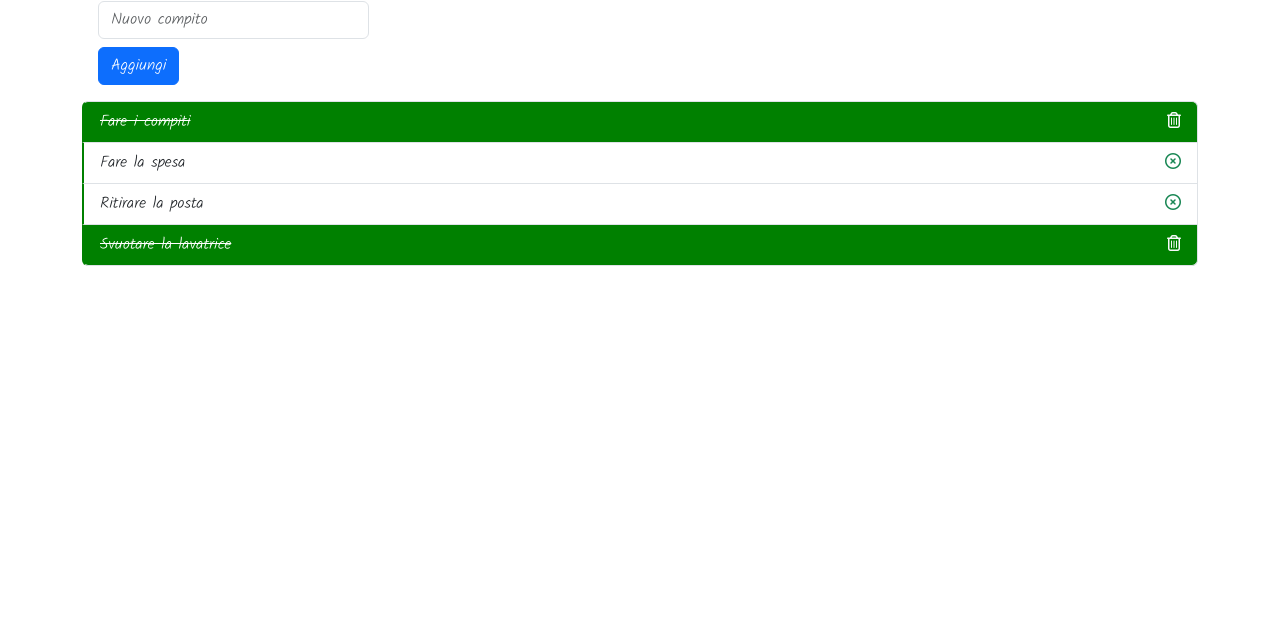
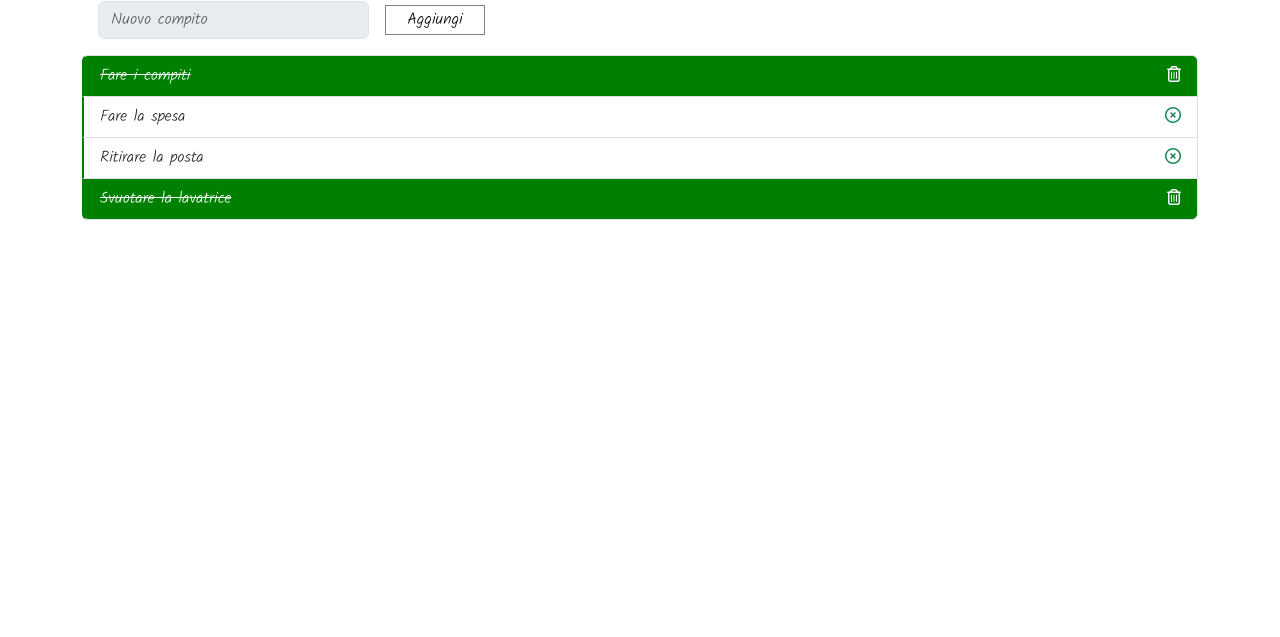
Before and after one commit to ericaostini/vue-todolist, a plain HTML site: page index.html in a window 1280 px wide. Shown: the part 163-800 px from the top of the page. Drawn offline with nearby package versions, Linux system fonts and the light colour scheme.

Commit message:
style button

```diff
--- a/css/style.css
+++ b/css/style.css
@@ -29,3 +29,17 @@ header img{
     width: 100px;
     padding-left: 10px;
 }
+.mybtn {
+    width: 100px;
+    height: 30px;
+    cursor: pointer;
+    background: transparent;
+    border: 1px solid grey;
+    outline: none;
+  }
+  .mybtn:hover {
+    transition: 1s ease-in-out;
+    background: green;
+    border: 2px solid black;
+    color: white;
+  }
--- a/index.html
+++ b/index.html
@@ -19,9 +19,9 @@
                     <img src="img/penImg.png" alt="pen">
                 </div>
                 <div class="align-items-center justify-content-between">
-                    <div class="m-3 text-start">
-                        <input type="text" class="form-control w-25 d-block justify-content-end" placeholder="Nuovo compito" v-model = "newTask" @keyup.enter = "addTasks">
-                        <button class="btn btn-primary mt-2" @click = "addTasks">Aggiungi</button>
+                    <div class="m-3 d-flex align-items-center">
+                        <input type="text" class="w-25 form-control bg-body-secondary d-block justify-content-end" placeholder="Nuovo compito" v-model = "newTask" @keyup.enter = "addTasks">
+                        <button class="mybtn mx-3" @click = "addTasks">Aggiungi</button>
                     </div>
                 </div>
             </header>
--- a/js/script.js
+++ b/js/script.js
@@ -41,7 +41,6 @@ createApp({
                 text: this.newTask,
                 done: false
             };
-            this.tasks.unshift(newTask);
             this.newTask = ""
         },
         addDone(i){
```
